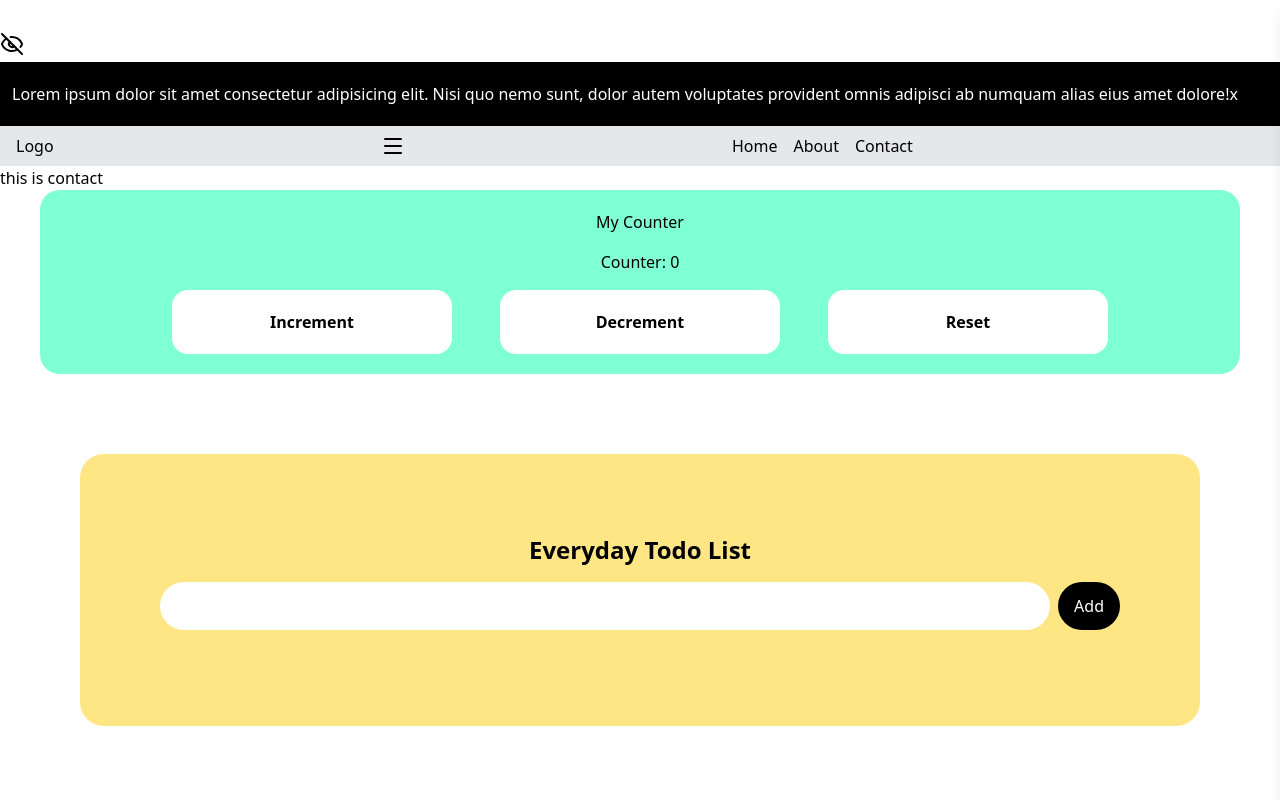
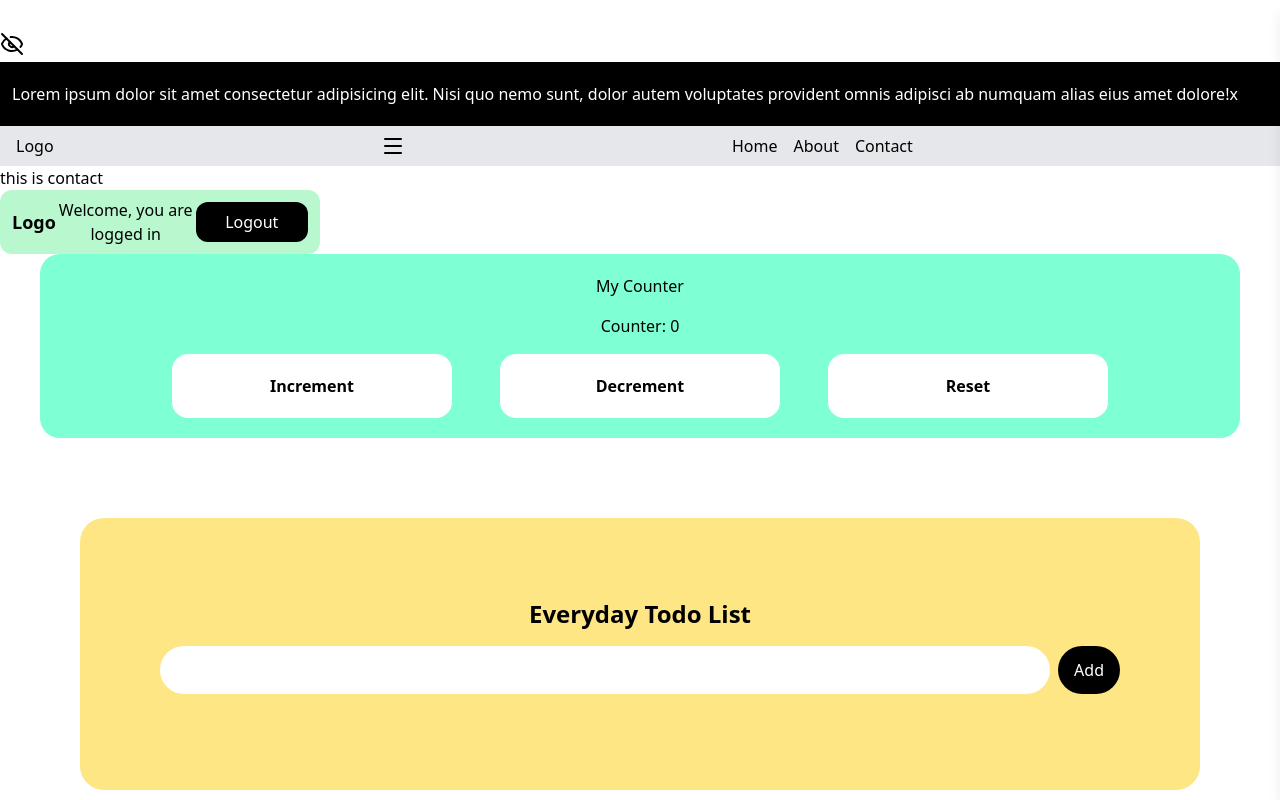
Before and after one commit to Subarna1911/Mini-Projects-, a React (Vite) app: page /contact in a window 1280 px wide. Shown: the top 800 px of the page. Built offline with nearby package versions, Linux system fonts and the light colour scheme.

Commit message:
authetucation system

```diff
--- a/src/App.jsx
+++ b/src/App.jsx
@@ -16,6 +16,7 @@
 import { Provider } from 'react-redux'
 import appStore from './store/appStore'
 import BlogContent from './components/BlogContent'
+import Authentication from './components/Authentication'
 
 const App = () => {
   return (
@@ -33,7 +34,7 @@
         <Route path ='/about' element   = {<About/>}/>
         <Route path = '/contact' element = {<Connect/>} />
       </Routes>
-
+      <Authentication/>
       <Counter/>
       <ToDoList/>
       <Accordian/>
--- /dev/null
+++ b/src/components/Authentication.jsx
@@ -0,0 +1,29 @@
+import React from 'react'
+import {useState} from 'react'
+
+const Authentication = () => {
+
+    const[isLogin, setIsLogin] = useState(true);
+
+    const handleClick = ()=> {
+        setIsLogin(!isLogin);
+    };
+
+  return (
+    <div className="bg-green-200 w-80 rounded-xl flex justify-between items-center py-2 px-3">
+        <div className="text-lg font-bold">
+            Logo
+        </div>
+
+        <div className="text-md text-center">
+
+           {isLogin ? "Welcome, you are logged in" : "You are logged out"}
+
+        </div>
+
+        <button className="bg-black text-white p-2 w-40 rounded-xl" onClick={handleClick}> {isLogin ? "Logout" : "Login"}</button>
+    </div>
+  )
+}
+
+export default Authentication
--- /dev/null
+++ b/src/contextApi/UserContext.jsx
@@ -0,0 +1,16 @@
+import {createContext} from 'react';
+import {useState} from 'react';
+
+const UserContext  = createContext();
+const UserProvider = ({children}) => {
+const[isLoggedIn, setIsLoggedIn] = useState(false);
+const login  =  () =>  setIsLoggedIn(true);
+const logout = () =>   setIsLoggedIn(false);
+
+return(
+     <UserContext.Provider value= {{isLoggedIn, login, logout}}>
+    {children}
+   </UserContext.Provider>
+);
+};
+export {UserContext, UserProvider};
```
Also changed, not shown: 1 other file (tests, documents, lock files or other folders).
